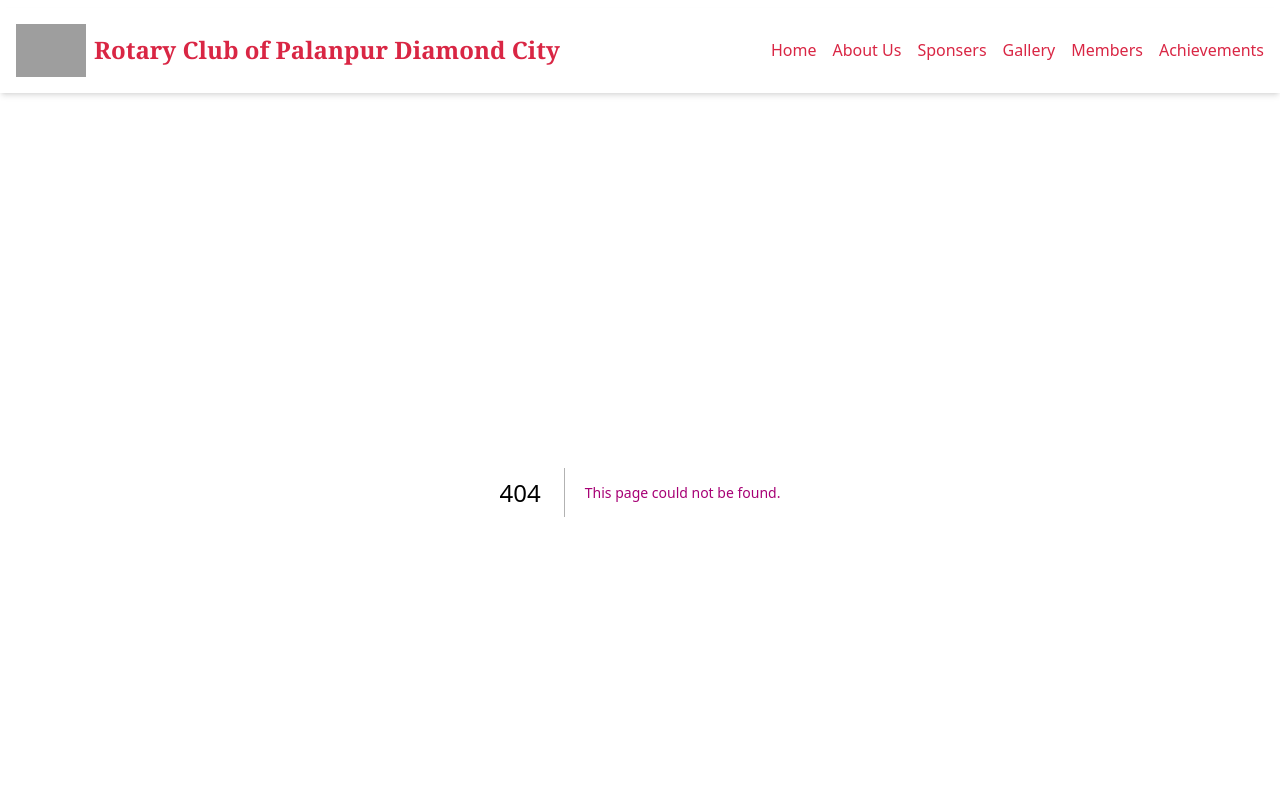
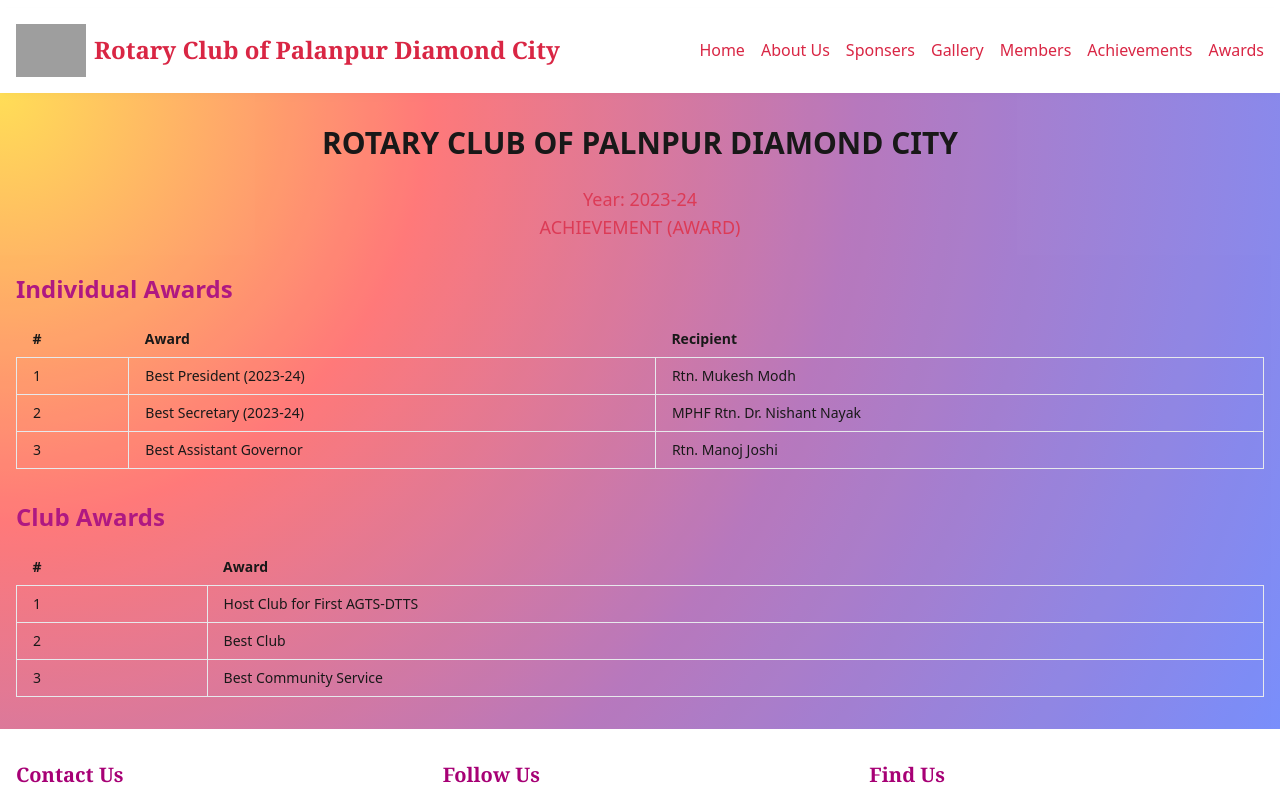
Before and after one commit to Priyansh-Biz4/rotary, a Next.js app: page /awards in a window 1280 px wide. Before the commit this address had no page. Shown: the top 800 px of the page. Built offline with nearby package versions, Linux system fonts and the light colour scheme; grey boxes are pictures that could not be loaded.

Commit message:
add award page

```diff
--- /dev/null
+++ b/src/app/awards/page.tsx
@@ -0,0 +1,12 @@
+import AwardsPage from "@/components/component/award";
+import GalleryPage from "@/components/component/gallery-page";
+
+
+const Award = () => (
+    <>
+         <AwardsPage />
+
+    </>
+);
+
+export default Award
--- a/src/app/layout.tsx
+++ b/src/app/layout.tsx
@@ -45,6 +45,7 @@ export default function RootLayout({
     <li><Link href="/gallery" className="text-yellow-400 hover:text-pink-400 transition-colors duration-300">Gallery</Link></li>
     <li><Link href="/members" className="text-yellow-400 hover:text-pink-400 transition-colors duration-300">Members</Link></li>
     <li><Link href="/achievements" className="text-yellow-400 hover:text-pink-400 transition-colors duration-300">Achievements</Link></li>
+    <li><Link href="/awards" className="text-yellow-400 hover:text-pink-400 transition-colors duration-300">Awards</Link></li>
 
   </ul>
 </nav>
--- /dev/null
+++ b/src/components/component/award.tsx
@@ -0,0 +1,91 @@
+'use client';
+
+import { motion } from 'framer-motion';
+
+export default function AwardsPage() {
+  return (
+    <div className="container mx-auto px-4 py-8 main-bg">
+      <motion.h1
+        className="text-3xl font-bold text-orange-800 mb-6 text-center"
+        initial={{ opacity: 0, y: -20 }}
+        animate={{ opacity: 1, y: 0 }}
+        transition={{ duration: 0.5 }}
+      >
+        ROTARY CLUB OF PALNPUR DIAMOND CITY
+      </motion.h1>
+      <motion.p
+        className="text-center text-lg text-orange-700"
+        initial={{ opacity: 0 }}
+        animate={{ opacity: 1 }}
+        transition={{ duration: 0.5, delay: 0.2 }}
+      >
+        Year: 2023-24 <br /> ACHIEVEMENT (AWARD)
+      </motion.p>
+
+      <motion.div
+        className="mt-8"
+        initial={{ opacity: 0 }}
+        animate={{ opacity: 1 }}
+        transition={{ duration: 0.5, delay: 0.3 }}
+      >
+        <h2 className="text-2xl font-semibold text-orange-800 mb-4">Individual Awards</h2>
+        <div className="overflow-x-auto">
+          <table className="min-w-full text-sm text-left text-orange-700">
+            <thead className="bg-orange-200">
+              <tr>
+                <th className="px-4 py-2">#</th>
+                <th className="px-4 py-2">Award</th>
+                <th className="px-4 py-2">Recipient</th>
+              </tr>
+            </thead>
+            <tbody>
+              <tr>
+                <td className="border px-4 py-2">1</td>
+                <td className="border px-4 py-2">Best President (2023-24)</td>
+                <td className="border px-4 py-2">Rtn. Mukesh Modh</td>
+              </tr>
+              <tr>
+                <td className="border px-4 py-2">2</td>
+                <td className="border px-4 py-2">Best Secretary (2023-24)</td>
+                <td className="border px-4 py-2">MPHF Rtn. Dr. Nishant Nayak</td>
+              </tr>
+              <tr>
+                <td className="border px-4 py-2">3</td>
+                <td className="border px-4 py-2">Best Assistant Governor</td>
+                <td className="border px-4 py-2">Rtn. Manoj Joshi</td>
+              </tr>
+              {/* Add the remaining rows similarly */}
+            </tbody>
+          </table>
+        </div>
+
+        <h2 className="text-2xl font-semibold text-orange-800 mt-8 mb-4">Club Awards</h2>
+        <div className="overflow-x-auto">
+          <table className="min-w-full text-sm text-left text-orange-700">
+            <thead className="bg-orange-200">
+              <tr>
+                <th className="px-4 py-2">#</th>
+                <th className="px-4 py-2">Award</th>
+              </tr>
+            </thead>
+            <tbody>
+              <tr>
+                <td className="border px-4 py-2">1</td>
+                <td className="border px-4 py-2">Host Club for First AGTS-DTTS</td>
+              </tr>
+              <tr>
+                <td className="border px-4 py-2">2</td>
+                <td className="border px-4 py-2">Best Club</td>
+              </tr>
+              <tr>
+                <td className="border px-4 py-2">3</td>
+                <td className="border px-4 py-2">Best Community Service</td>
+              </tr>
+              {/* Add the remaining rows similarly */}
+            </tbody>
+          </table>
+        </div>
+      </motion.div>
+    </div>
+  );
+}
```
